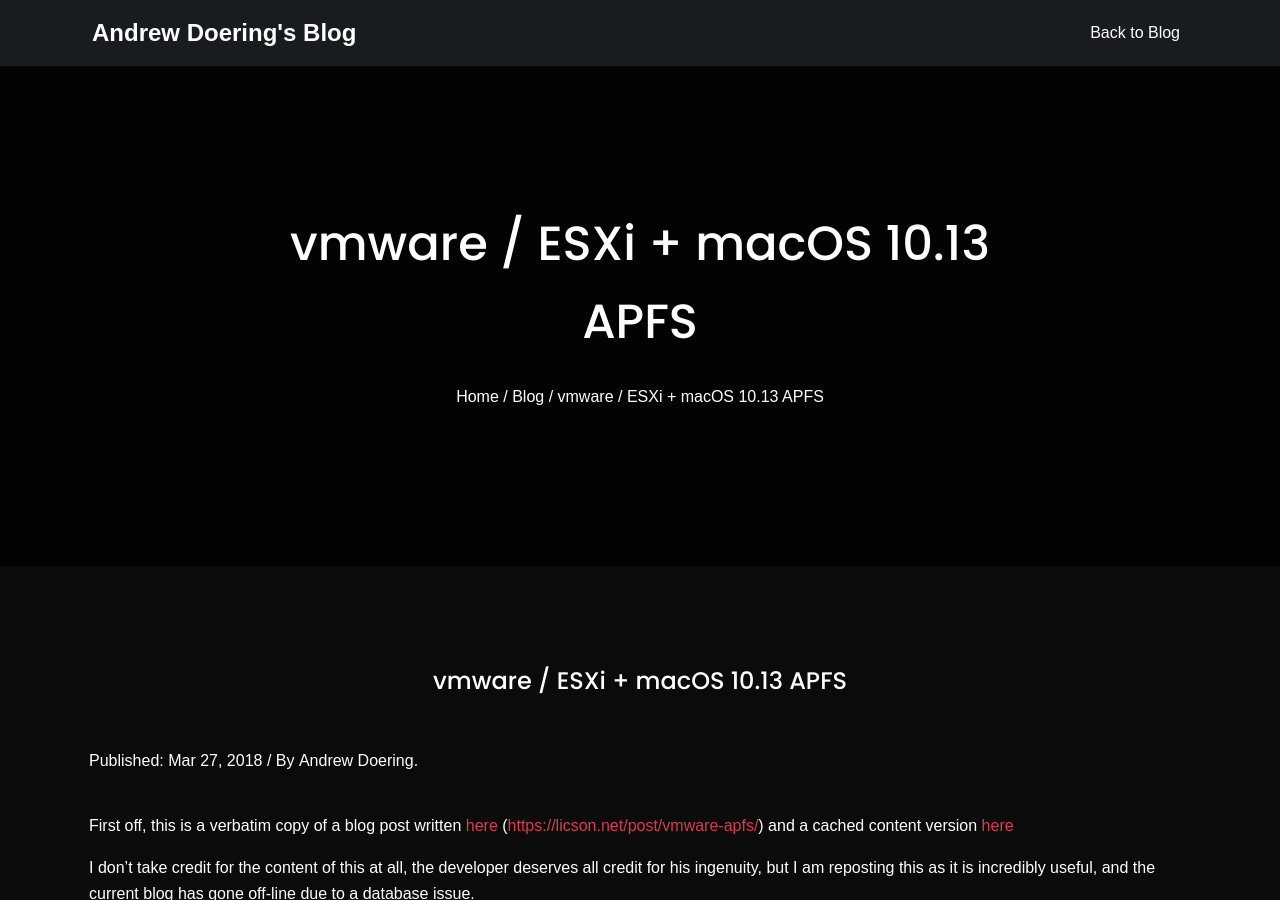
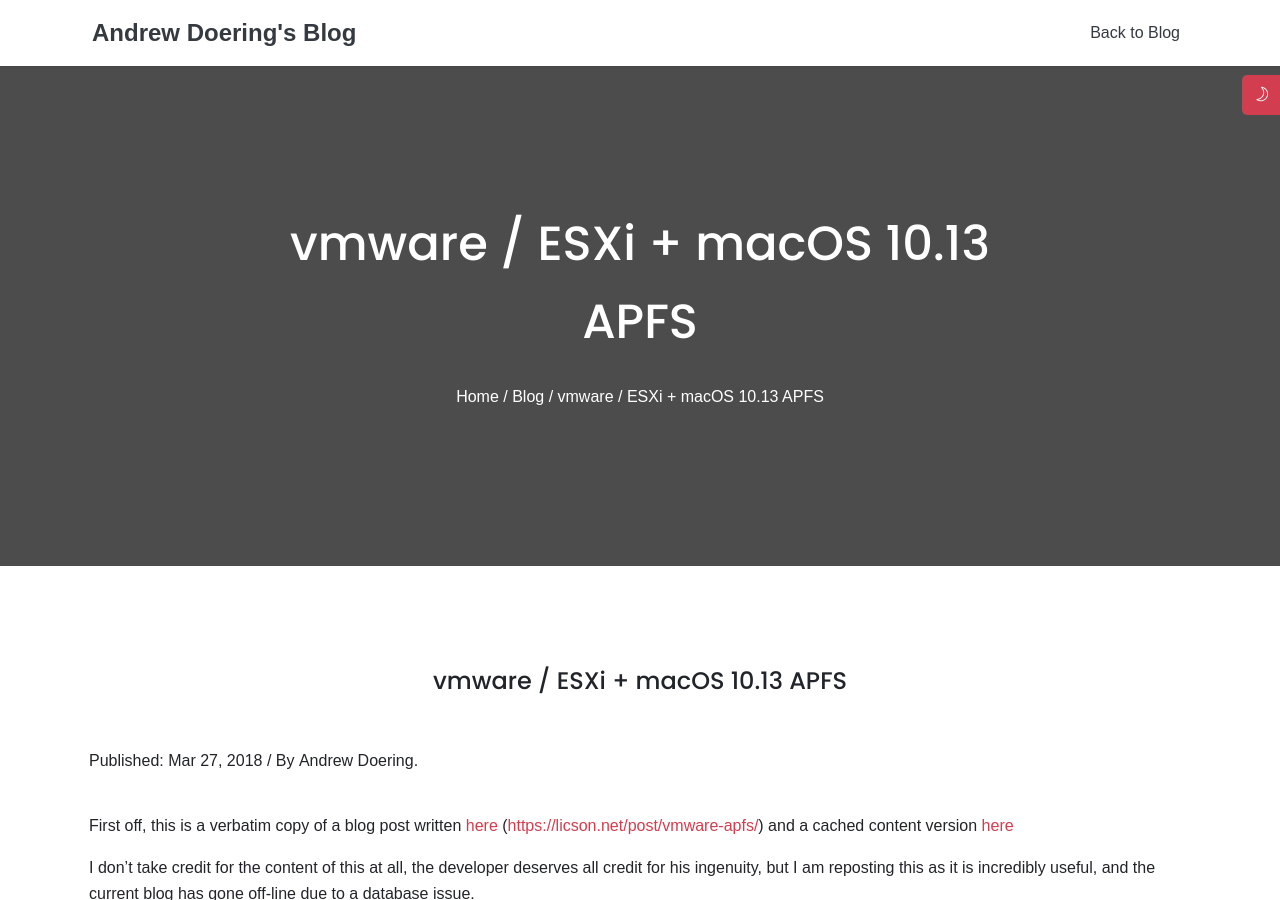
Before and after one commit to delize/delize.github.io, a Jekyll site: the page built from blog/_posts/2018-03-27-vmware-esxi-macos-10-13-apfs.markdown, in a window 1280 px wide and 900 px high. Built offline with Jekyll 4.4.1, drawn with Linux system fonts in a browser that asks for light colours; some web fonts are replaced; comment, search, counter and statistics services are not loaded.

Commit message:
Add color scheme correctly

```diff
--- a/_layouts/blog.html
+++ b/_layouts/blog.html
@@ -9,8 +9,9 @@
         {% endif %}
     </head>
 
-    <body data-spy="scroll" data-target="#scrollspy" data-offset="61" class="uone-dark pt-hero">
+    <body data-spy="scroll" data-target="#scrollspy" data-offset="61" class="pt-hero">
         {% include blog-header.html %}
+        {% include color-scheme.html %}
         <!--    Header End    -->
 
         <!--    Hero Start    -->
--- a/_layouts/page.html
+++ b/_layouts/page.html
@@ -7,8 +7,9 @@
         {% include analytics.html %}
         {% endif %}
     </head>
-    <body data-spy="scroll" data-target="#scrollspy" data-offset="61" class="uone-dark">
+    <body data-spy="scroll" data-target="#scrollspy" data-offset="61">
         {% include page-header.html %}
+        {% include color-scheme.html %}
         {% include page-hero.html %}
         {% include page-about.html %}
         {% include page-abilities.html %}
--- a/_layouts/post.html
+++ b/_layouts/post.html
@@ -15,11 +15,12 @@
         </style>
     </head>
 
-    <body data-spy="scroll" data-target="#scrollspy" data-offset="61" class="uone-dark pt-hero">
+    <body data-spy="scroll" data-target="#scrollspy" data-offset="61" class="pt-hero">
         {% include blog-header.html %}
         <!--    Header End    -->
 
         <!--    Hero Start    -->
+        {% include color-scheme.html %}
         <section class="hero hero-bg page-hero py-6" id="hero">
             <div class="text-center hero-content mx-auto">
                 <h1 class="text-white center mb-4 col-lg-8" style="margin=4px">{{ page.title }}</h1>
--- a/assets/js/uone.js
+++ b/assets/js/uone.js
@@ -21,6 +21,7 @@
     slyslider();
     portfolioPopup();
     testimonialsCarousel();
+    colorScheme();
     // mapInit();
     backToTop();
     wow();
```
